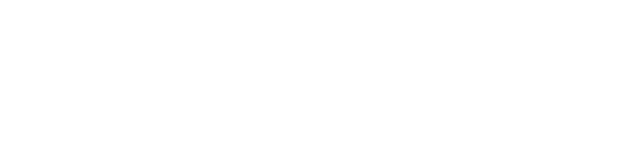
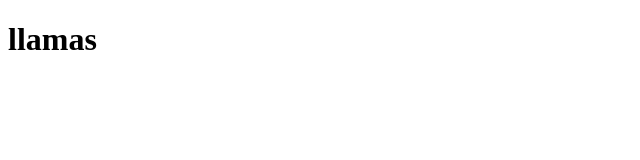
Before and after one commit to gmonaco17/Digitial-Portfolio, a plain HTML site: page index.html in a window 1280 px wide. Shown: the whole page, without its empty margins (0-640 px from the left). Drawn offline with Linux system fonts and the light colour scheme.

Commit message:
Update index.html

```diff
--- a/index.html
+++ b/index.html
@@ -1,7 +1,10 @@
 <!DOCTYPE html>
 <html lang="en-us">
   <head>
-
+ <h1>
+ llamas
+ </h1>
+ </head>
   <body>
 
   </body>
```
